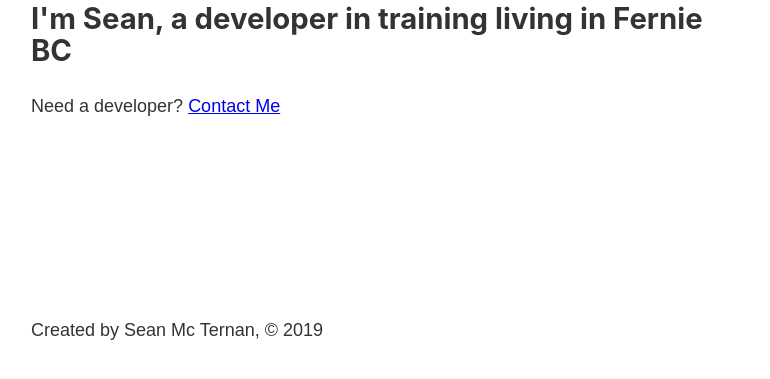
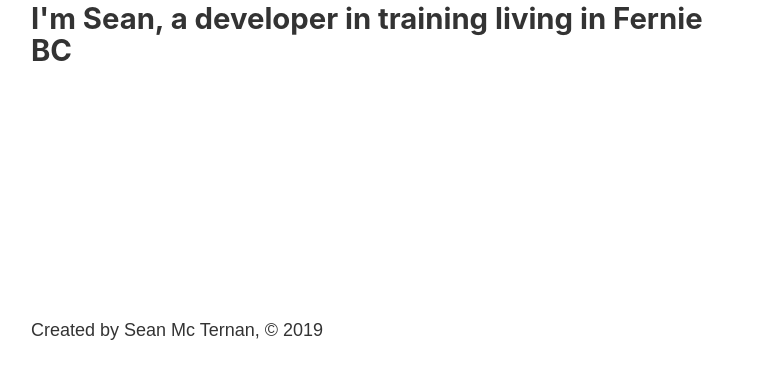
Before and after one commit to SeanMcTernan/gatsby-project, a Gatsby site: page / in a window 1280 px wide. Shown: the part 413-792 px from the top of the page, without its empty margins (252-1022 px from the left). Built offline with nearby package versions, Linux system fonts and the light colour scheme; Gatsby itself is replaced by a stand-in of ours.

Commit message:
Modified environment variables and home page

```diff
--- a/package.json
+++ b/package.json
@@ -6,7 +6,7 @@
   "license": "MIT",
   "scripts": {
     "build": "gatsby build",
-    "develop": "env-cmd -f .env.development gatsby develop",
+    "develop": "env-cmd -f .env gatsby develop",
     "format": "prettier --write \"**/*.{js,jsx,json,md}\"",
     "start": "npm run develop",
     "serve": "gatsby serve",
--- a/src/pages/index.js
+++ b/src/pages/index.js
@@ -1,5 +1,4 @@
 import React from "react"
-import { Link } from 'gatsby'
 import Layout from '../components/layout'
 import Head from '../components/head'
 
@@ -9,7 +8,6 @@ const IndexPage = () => {
         <Head title="Home"/>
         <h1>Hello</h1>
         <h2>I'm Sean, a developer in training living in Fernie BC</h2>
-        <p>Need a developer? <Link to="/contact">Contact Me</Link></p>
         </Layout>
     )
 }
```
Also changed, not shown: 2 other files.
